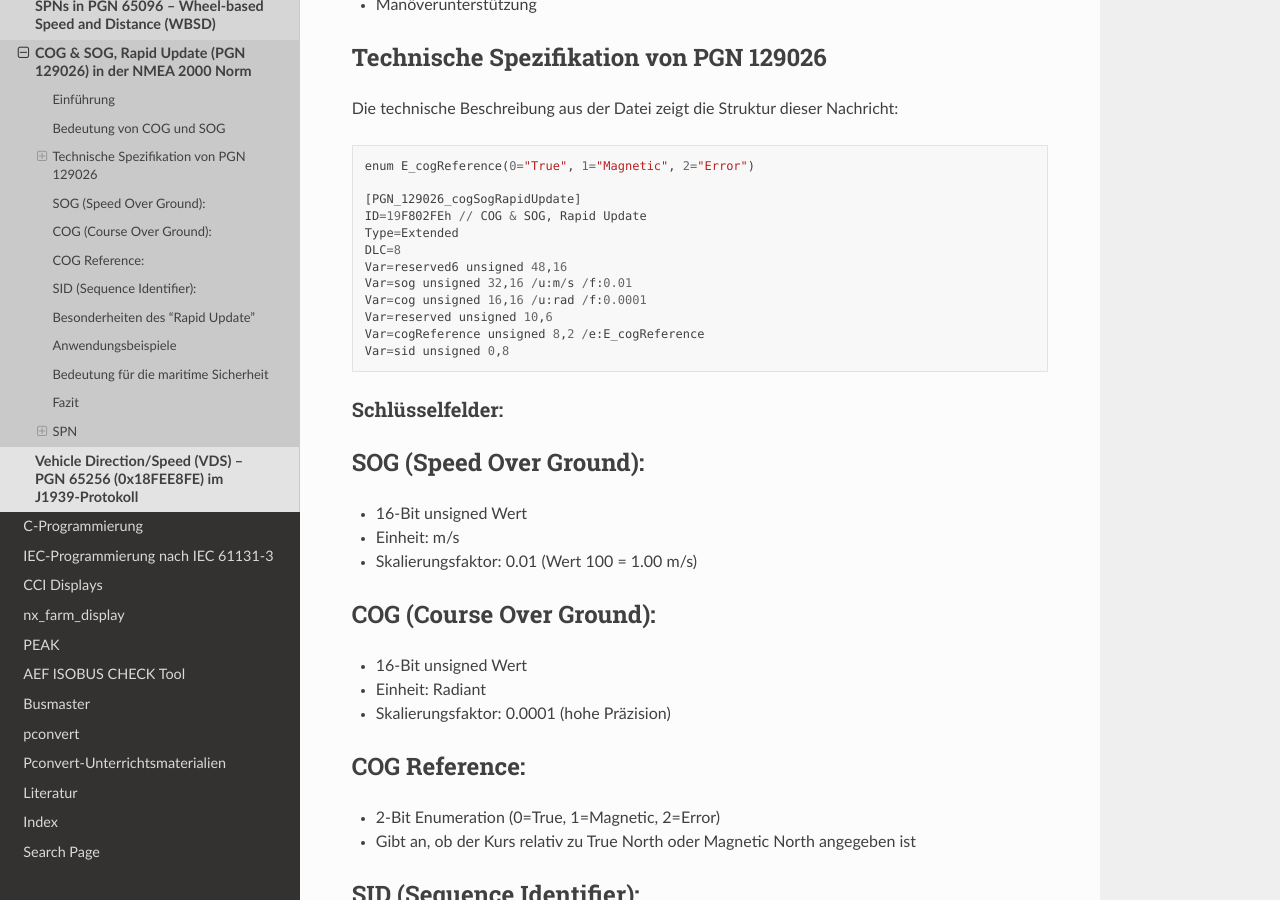
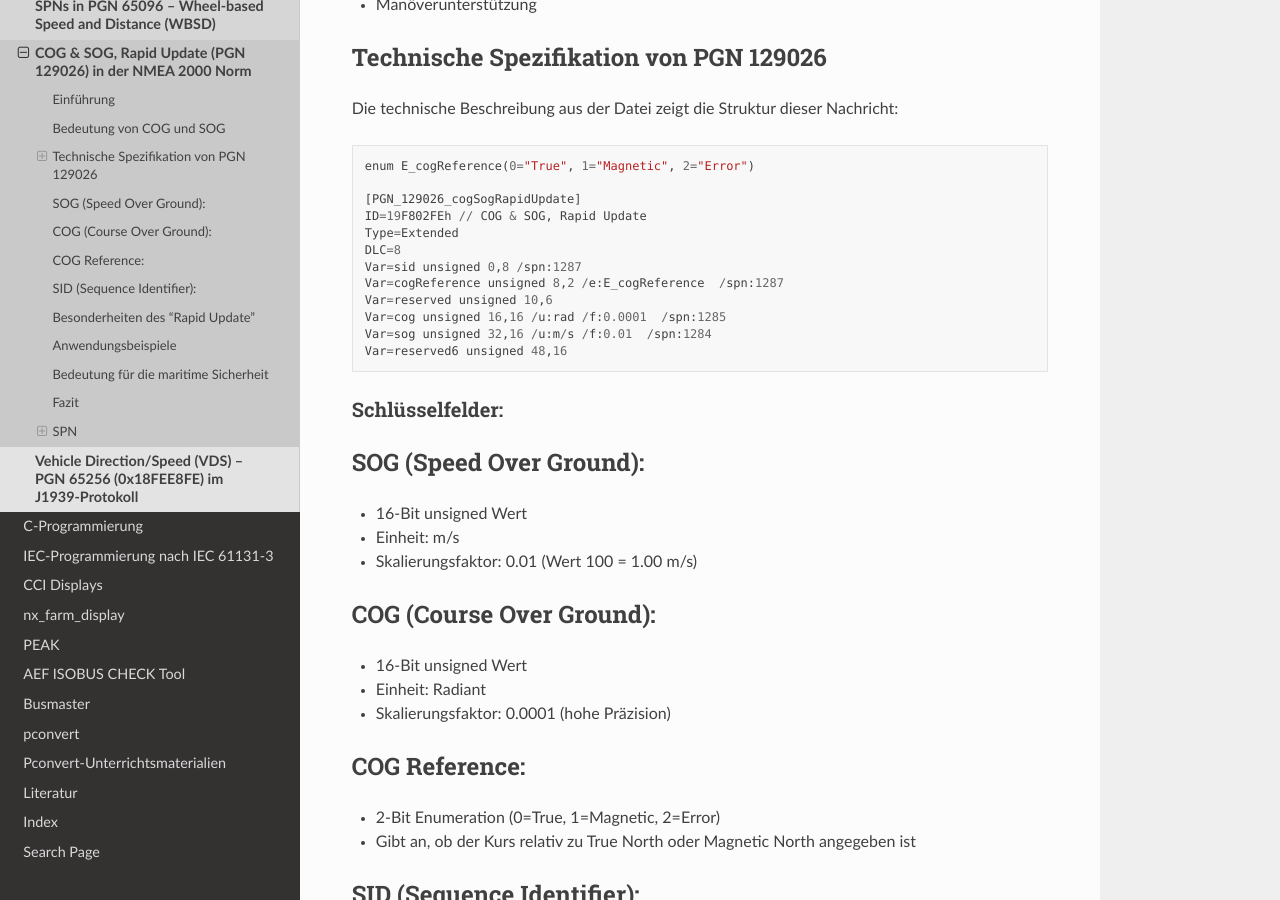
Before and after one commit to Meisterschulen-am-Ostbahnhof-Munchen/ISOBUS-other-docs, a Sphinx documentation site: the page built from docs/PGN/PGN_129026.md, in a window 1280 px wide and 900 px high, scrolled down 796 px. Built offline with Sphinx 7.4.7 and the Read the Docs theme 3.1.0, drawn with Linux system fonts in a browser that asks for light colours.

Commit message:
Update PGN_129026.md

````diff
--- a/docs/PGN/PGN_129026.md
+++ b/docs/PGN/PGN_129026.md
@@ -25,12 +25,12 @@ enum E_cogReference(0="True", 1="Magnetic", 2="Error")
 ID=19F802FEh // COG & SOG, Rapid Update
 Type=Extended
 DLC=8
+Var=sid unsigned 0,8 /spn:1287
+Var=cogReference unsigned 8,2 /e:E_cogReference  /spn:1287
+Var=reserved unsigned 10,6
+Var=cog unsigned 16,16 /u:rad /f:0.0001  /spn:1285
+Var=sog unsigned 32,16 /u:m/s /f:0.01  /spn:1284
 Var=reserved6 unsigned 48,16
-Var=sog unsigned 32,16 /u:m/s /f:0.01
-Var=cog unsigned 16,16 /u:rad /f:0.0001
-Var=reserved unsigned 10,6
-Var=cogReference unsigned 8,2 /e:E_cogReference
-Var=sid unsigned 0,8
 ```
 
 ### Schlüsselfelder:
````
